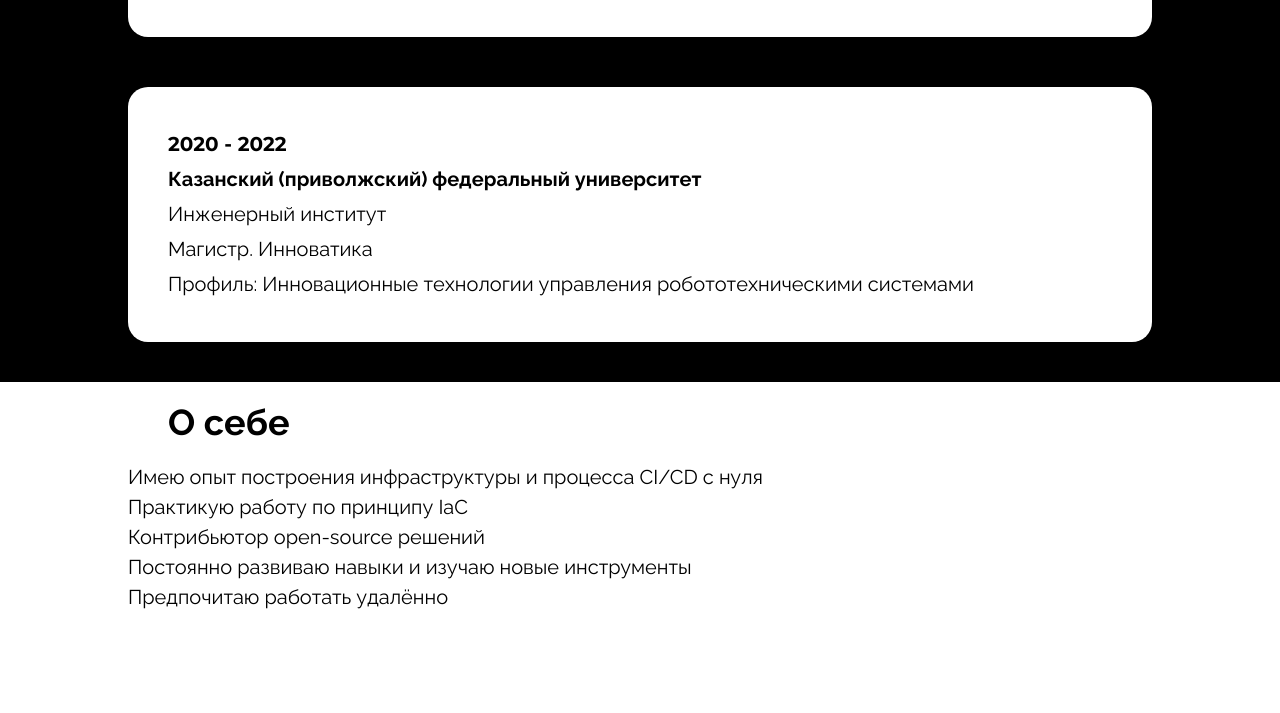
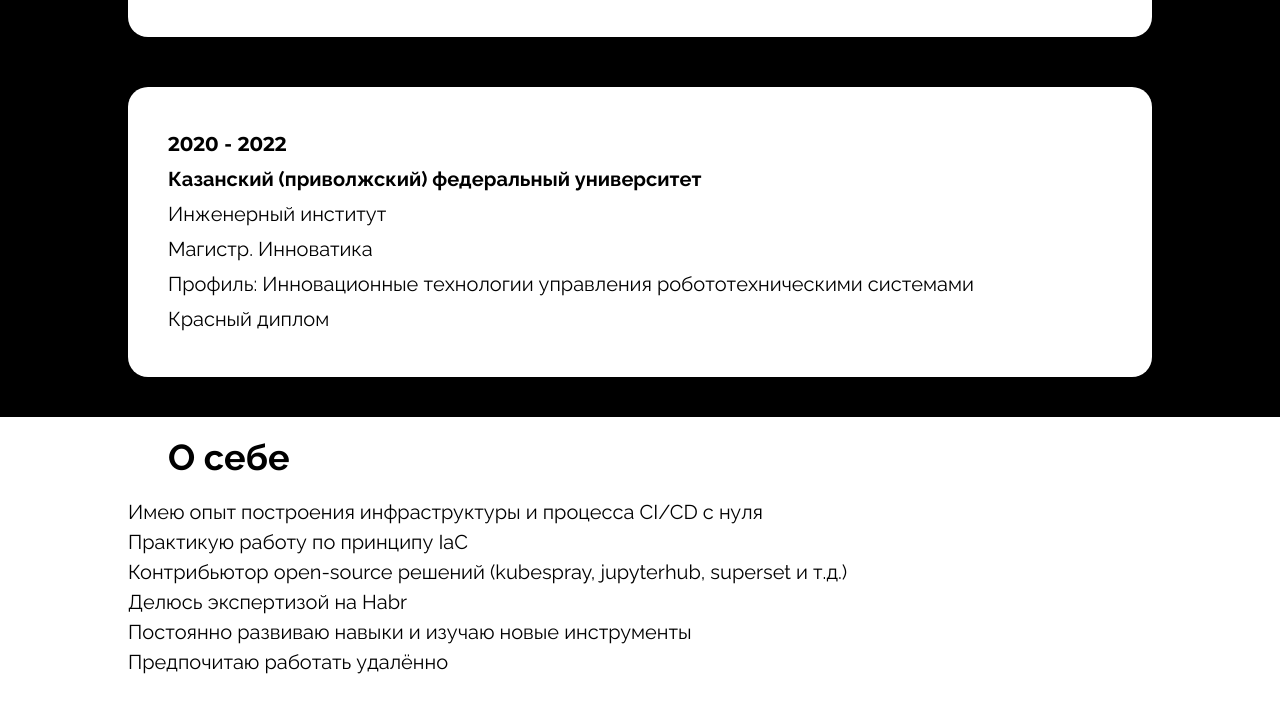
Before and after one commit to alekseyolg/alekseyolg.github.io, a plain HTML site: page index.html in a window 1280 px wide. Shown: the part 3020-3733 px from the top of the page. Before the commit the page ends 3692 px from the top, so only its background shows below. Drawn offline with Linux system fonts and the light colour scheme.

Commit message:
Добавил информацию об образовании и хабре

```diff
--- a/index.html
+++ b/index.html
@@ -153,11 +153,11 @@
                     </div>
                 </div>
                 <div class="project__card__image">
-				    <a href="https://alfabank.ru/"><img src="img/project/ALPHA.svg" alt=""></a>
+                    <a href="https://alfabank.ru/"><img src="img/project/ALPHA.svg" alt=""></a>
                 </div>
             </div>
         </div>
-		<div class="left">
+	    <div class="left">
             <div class="project__card">
                 <div class="project__card__text">
                     <p class="card__name card__title">Neoflex - MLOps</p>
@@ -223,6 +223,7 @@
                 <p>Инженерный институт</p>
                 <p>Магистр. Инноватика</p>
 		<p>Профиль: Инновационные технологии управления робототехническими системами</p>
+		<p>Красный диплом</p>
             </div>
         </div>
     </div>
@@ -232,7 +233,8 @@
             <p class="about__title block__title">О себе</p>
             <p class="about__text">Имею опыт построения инфраструктуры и процесса CI/CD с нуля<br>
                 Практикую работу по принципу IaC<br>
-		Контрибьютор open-source решений<br>
+		Контрибьютор open-source решений (kubespray, jupyterhub, superset и т.д.)<br>
+                Делюсь экспертизой на Habr<br>
                 Постоянно развиваю навыки и изучаю новые инструменты<br>
 		Предпочитаю работать удалённо</p>
         </div>
```
